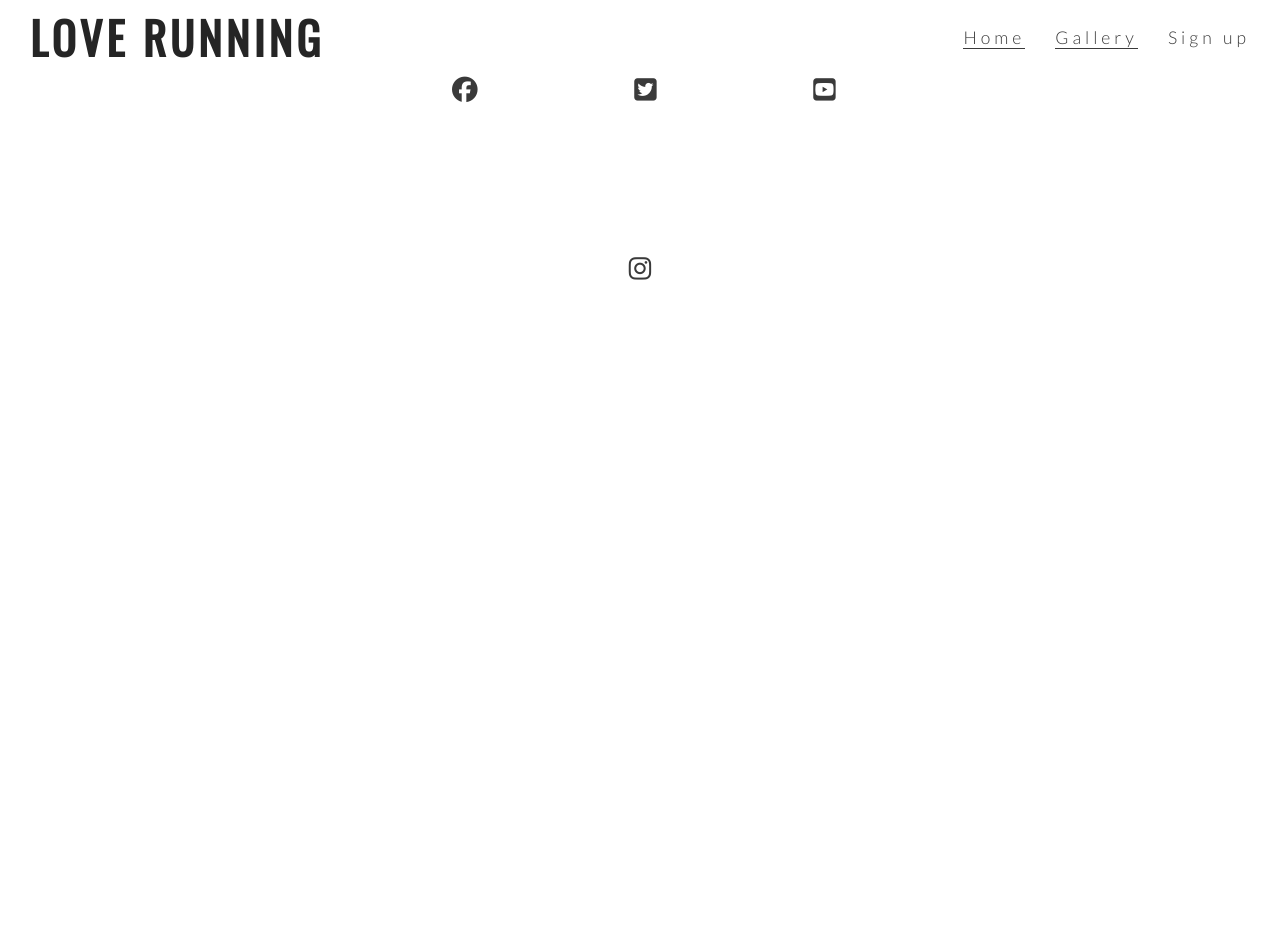
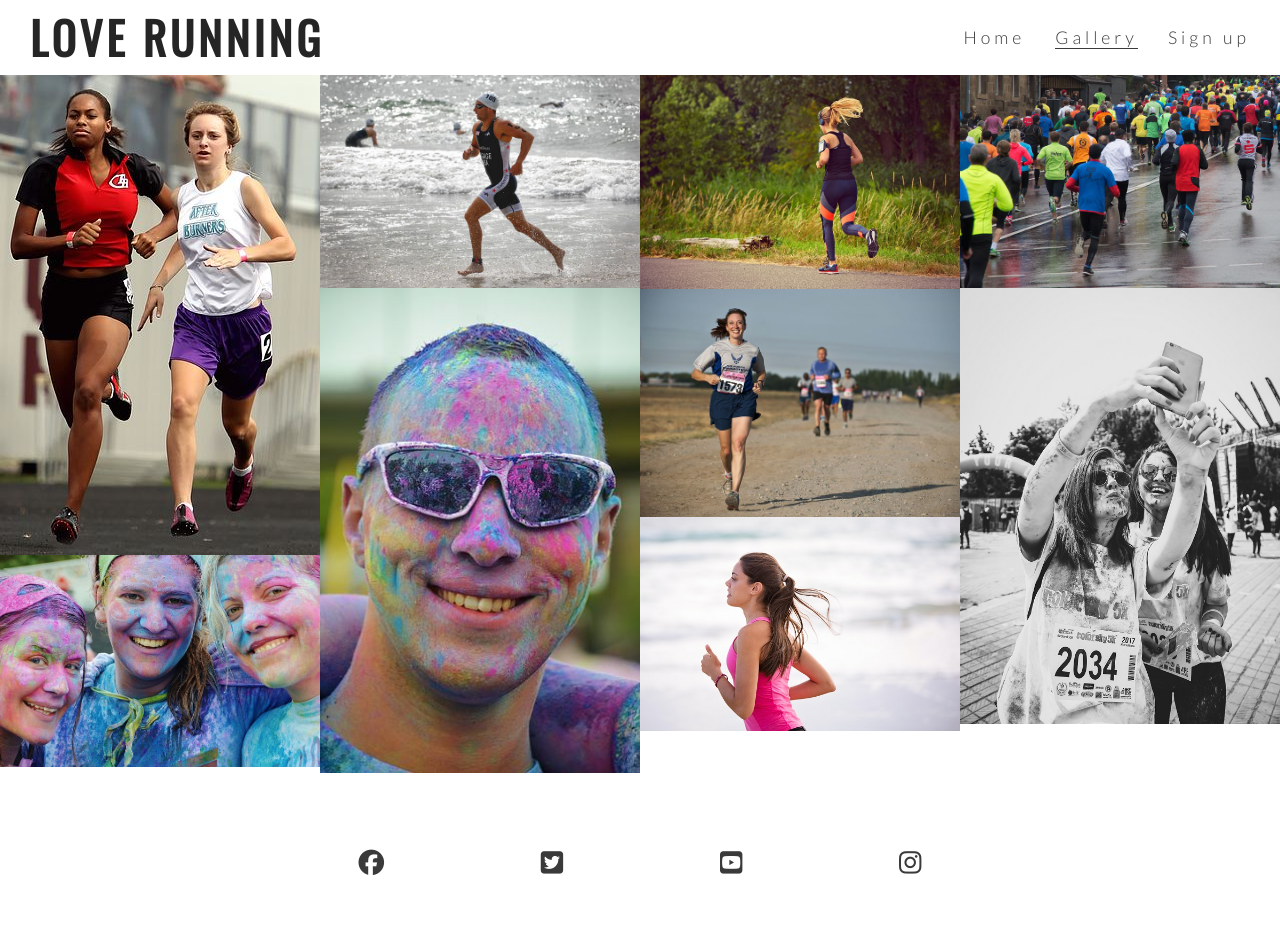
Before and after one commit to ARcKP98/Love_running_MY, a plain HTML site: page gallery.html in a window 1280 px wide. Before the commit the page ends 800 px from the top, so only its background shows below. Drawn offline with nearby package versions, Linux system fonts and the light colour scheme.

Commit message:
Add gallery images and masonry styling

```diff
--- a/assets/css/style.css
+++ b/assets/css/style.css
@@ -199,3 +199,14 @@ footer {
     padding: 5%;
     color: #3a3a3a;
 }
+
+/*gallery*/
+#photos {
+    clear: both;
+    line-height: 0;
+    column-count: 4;
+    column-gap: 0;
+}
+#photos > img {
+    width:100%;
+}
--- a/gallery.html
+++ b/gallery.html
@@ -23,11 +23,23 @@
                     <a href="gallery.html" class="active">Gallery</a>
                 </li>
                 <li>
-                <a href="index.html" class="active"> Home </a>
+                <a href="index.html"> Home </a>
                 </li>
              </ul>
         </nav>
     </header>
+
+    <section id="photos">
+        <img src="assets/images/athletes.jpg" alt="Two athletes running together">
+        <img src="assets/images/girls.jpg" alt="Three girls at charity paint running festival">
+        <img src="assets/images/runner3.jpg" alt="Solo male runner jogging on a beach">
+        <img src="assets/images/man.jpg" alt="Man at charity paint running festival">
+        <img src="assets/images/runner1.jpg" alt="Solo female runner jogging through Phoenix Park">
+        <img src="assets/images/runner2.jpg" alt="Runner comepeting in Marathon">
+        <img src="assets/images/runner4.jpg" alt="Solo female runner jogging on a beach">
+        <img src="assets/images/running_gang.jpg" alt="Large group of runners taking part in a marathon on a rainy day">
+        <img src="assets/images/mud-run.jpg" alt="Two women runner taking a muddy selfie after a mud runner championship">
+    </section>
 
     <footer>
         <ul class="social-networks">
```
Also changed, not shown: assets/images/athletes.jpg (added), assets/images/girls.jpg (added), assets/images/man.jpg (added), assets/images/mud-run.jpg (added), assets/images/runner1.jpg (added), assets/images/runner2.jpg (added), assets/images/runner3.jpg (added), assets/images/runner4.jpg (added), assets/images/running_gang.jpg (added).
